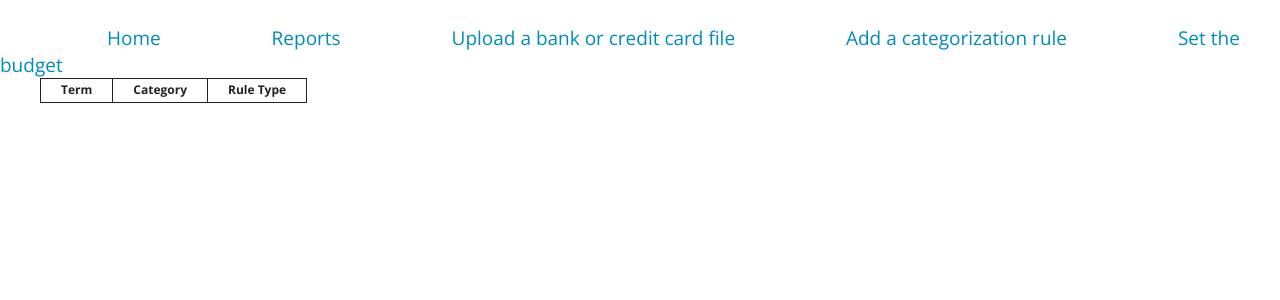
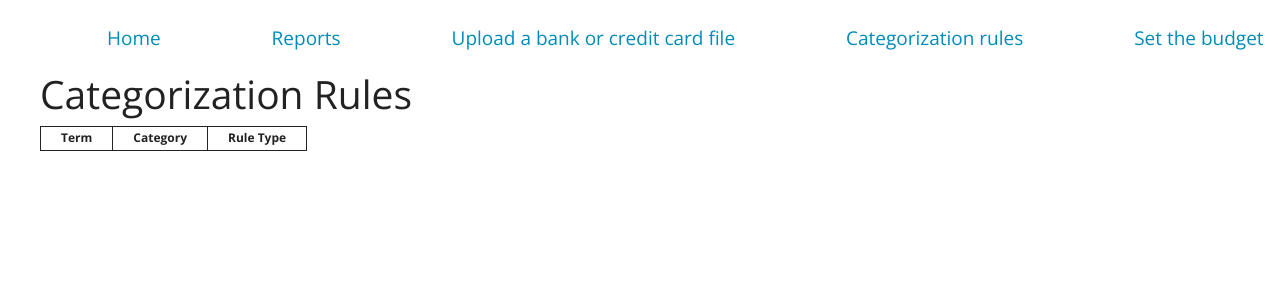
Before and after one commit to larrykooper/budget, a Flask app: page /rules/list in a window 1280 px wide. Shown: the top 300 px of the page. Run offline with Flask 3, Linux system fonts and the light colour scheme; data that the repository does not hold is empty; some libraries are stand-ins or nearby versions.

Commit message:
UI changes

```diff
--- a/src/flask_app/templates/base.html
+++ b/src/flask_app/templates/base.html
@@ -22,7 +22,7 @@
         <a class="topnav-item" href="/">Home</a>
         <a class="topnav-item" href="/report">Reports</a>
         <a class="topnav-item" href="/ingest">Upload a bank or credit card file</a>
-        <a class="topnav-item" href="/rules">Add a categorization rule</a>
+        <a class="topnav-item" href="/rules">Categorization rules</a>
         <a class="topnav-item" href="/budget">Set the budget</a>
     </div>
     <div class="page-content">
--- a/src/flask_app/templates/rules/list.html
+++ b/src/flask_app/templates/rules/list.html
@@ -1,6 +1,7 @@
 {% extends 'base.html' %}
 
 {% block content %}
+<h1>Categorization Rules</h1>
 <div class="table-responsive">
     <table>
         <thead>
```
